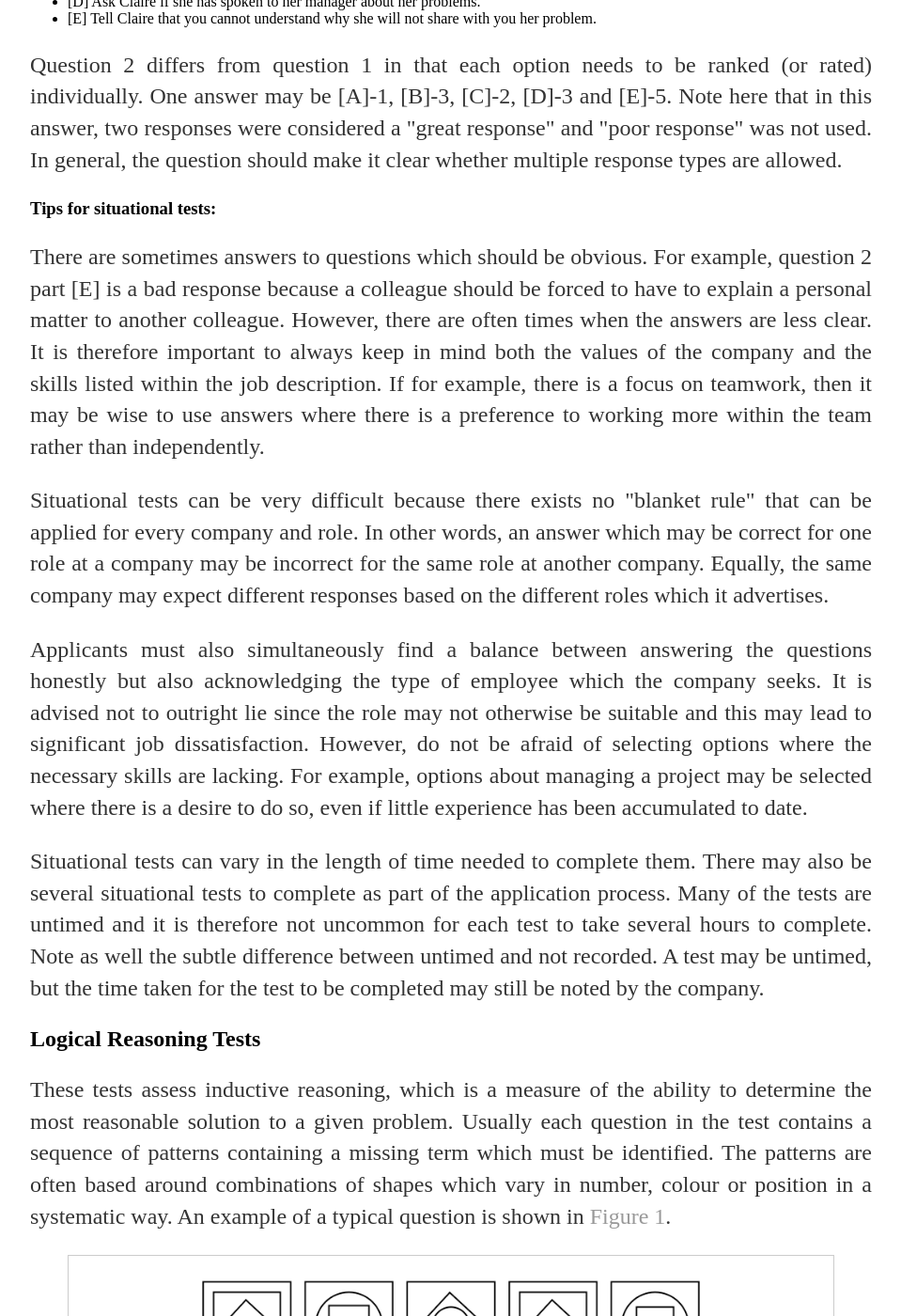
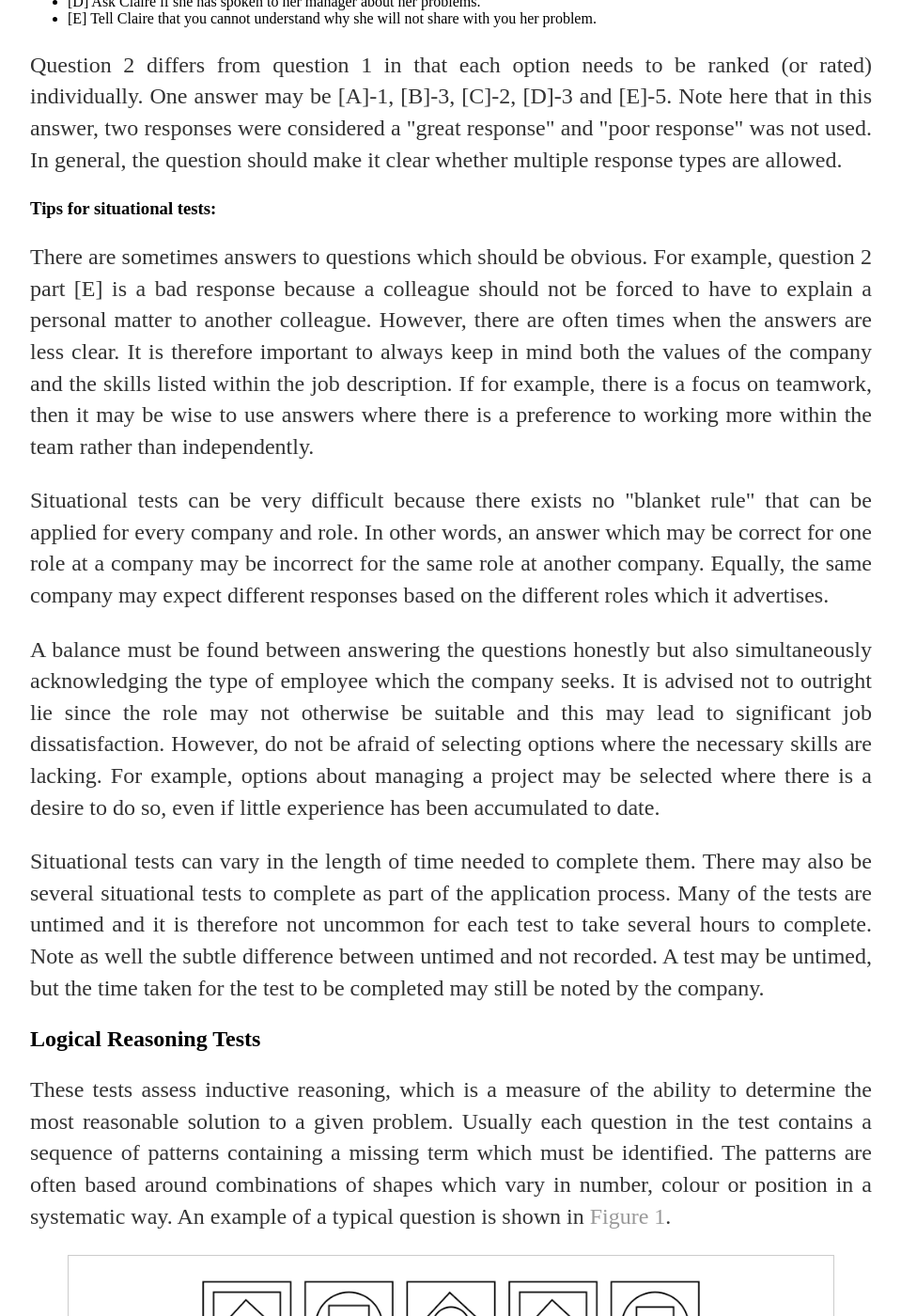
Before and after one commit to pa5411/Graduate-Job-Help, a Jekyll site: the page built from psychometrictests.html, in a window 1280 px wide and 1400 px high, scrolled down 1417 px. Shown: the whole window at 94% size, without its empty margins (160-1119 px from the left). Built offline with Jekyll 4.4.1, drawn with Linux system fonts in a browser that asks for light colours; some of the changed text lies outside the part shown.

Commit message:
fix grammar and typos

```diff
--- a/psychometrictests.html
+++ b/psychometrictests.html
@@ -4,7 +4,7 @@ title: Psychometric Tests
 date: 2021-06-30
 ---
 <div class="blurb">
-        <h1>Psychometric Tests</h1>
+        <h1> Psychometric Tests </h1>
 		<p> An applicant will usually encounter four types of psychometric tests which are situational, logical reasoning, numerical reasoning and verbal reasoning. A fifth test, game assessments, may also be encountered, which either incorporates aspects of the other four types or is a separate test in itself. </p>
 
 		<h2> Situational Tests </h2>
@@ -37,11 +37,11 @@ date: 2021-06-30
 
 		<h3> Tips for situational tests: </h3>
 
-		<p> There are sometimes answers to questions which should be obvious. For example, question 2 part [E] is a bad response because a colleague should be forced to have to explain a personal matter to another colleague. However, there are often times when the answers are less clear. It is therefore important to always keep in mind both the values of the company and the skills listed within the job description. If for example, there is a focus on teamwork, then it may be wise to use answers where there is a preference to working more within the team rather than independently. </p>
+		<p> There are sometimes answers to questions which should be obvious. For example, question 2 part [E] is a bad response because a colleague should not be forced to have to explain a personal matter to another colleague. However, there are often times when the answers are less clear. It is therefore important to always keep in mind both the values of the company and the skills listed within the job description. If for example, there is a focus on teamwork, then it may be wise to use answers where there is a preference to working more within the team rather than independently. </p>
 
 		<p> Situational tests can be very difficult because there exists no "blanket rule" that can be applied for every company and role. In other words, an answer which may be correct for one role at a company may be incorrect for the same role at another company. Equally, the same company may expect different responses based on the different roles which it advertises. </p>
 
-		<p> Applicants must also simultaneously find a balance between answering the questions honestly but also acknowledging the type of employee which the company seeks. It is advised not to outright lie since the role may not otherwise be suitable and this may lead to significant job dissatisfaction. However, do not be afraid of selecting options where the necessary skills are lacking. For example, options about managing a project may be selected where there is a desire to do so, even if little experience has been accumulated to date. </p>
+		<p> A balance must be found between answering the questions honestly but also simultaneously acknowledging the type of employee which the company seeks. It is advised not to outright lie since the role may not otherwise be suitable and this may lead to significant job dissatisfaction. However, do not be afraid of selecting options where the necessary skills are lacking. For example, options about managing a project may be selected where there is a desire to do so, even if little experience has been accumulated to date. </p>
 
 		<p> Situational tests can vary in the length of time needed to complete them. There may also be several situational tests to complete as part of the application process. Many of the tests are untimed and it is therefore not uncommon for each test to take several hours to complete. Note as well the subtle difference between untimed and not recorded. A test may be untimed, but the time taken for the test to be completed may still be noted by the company. </p>
 
@@ -57,17 +57,17 @@ date: 2021-06-30
                 <figcaption> Fig. 1 - An example of a question faced during a logical reason test. </figcaption>
         </figure>
 
-		<p> The question in Fig. 1 has different colours (black and white) and shapes (circles, squares and diamonds). To identify the next sequence in the pattern, a relationship must be identified which gives a reasonable explanation as to how the pattern changes from one box to the next, from left to right. One way this is accomplished is to label the different elements of the boxes as shown in <a href="#figurelogoneb">Figure 2</a>. </p>
+		<p> The question in Fig. 1 has different colours (black and white) and shapes (circles, squares and diamonds). To identify the next sequence in the pattern, a relationship must be identified which gives a reasonable explanation as to how the pattern progresses from one box to the next, left to right. One way this is accomplished is to label the different elements of the boxes as shown in <a href="#figurelogoneb">Figure 2</a>. </p>
 
 		<h4 id="figurelogoneb"></h4>
         <figure>
 				<div class="centre">
 				        <img src="{{ site.baseurl }}/assets/img/logreason1b.png" alt="Solving the logical reasoning question of Fig. 1." width="600">
 				</div>
-                <figcaption> Fig. 2 - A method to solve the logical reasoning test shown in <a href="#figurelogone">Figure 1</a>. </figcaption>
+                <figcaption> Fig. 2 - A method to solve the logical reasoning question shown in <a href="#figurelogone">Figure 1</a>. </figcaption>
         </figure>
 
-		<p> Box one in Fig. 2 has three different shapes. Its largest sized shape is a square and is labelled "1". Its middle sized shape is a diamond and is labelled "2" whilst its smallest sized shape is a circle which is labelled "3". The shapes in box 2 and 3 can be labelled in a similar way. A pattern begins to emerges when the labels (shapes) between each box are examined more closely: </p>
+		<p> Box one in Fig. 2 has three different shapes. Its largest sized shape is a square and is labelled "1". Its middle sized shape is a diamond and is labelled "2" whilst its smallest sized shape is a circle which is labelled "3". The shapes in box 2 and 3 can be labelled in a similar way. A pattern begins to emerge when the labels (shapes) between each box are examined more closely: </p>
 
 		<ul>
 				<li> The shape for label 1 in box one becomes the shape for label 2 in box two. (1 -> 2) </li>
@@ -83,7 +83,7 @@ date: 2021-06-30
 				<li> The shape for label 3 in box two becomes the shape for label 1 in box three. (3 -> 1) </li>
 		</ul>
 
-		<p> From the logic above there can only be two solutions, A and B. Notice that for every box, the colour of its smallest sized shape alternates between black and white. Since the smallest sized shape in box 1 is black, the smallest sized shape in box 2 is therefore white. The smallest sized shape in box 3 is therefore black again and so fourth. This means that the most reasonable solution for this question is A. </p>
+		<p> From the logic above there can only be two solutions, A and B for the question shown in <a href="#figurelogone">Fig. 1</a>. To determine which of the two is the best solution, notice that for every box, the colour of its smallest sized shape alternates between black and white. Since the smallest sized shape in box 1 is black, the smallest sized shape in box 2 is therefore white. Similarly, the smallest sized shape in box 3 is therefore black again and so fourth. This means that the most reasonable solution for this question is A. </p>
 
 		<p> The four logical patterns can be stated as follows: </p>
 
```
Also changed, not shown: other parts of psychometrictests.html (+1 -1 lines).
